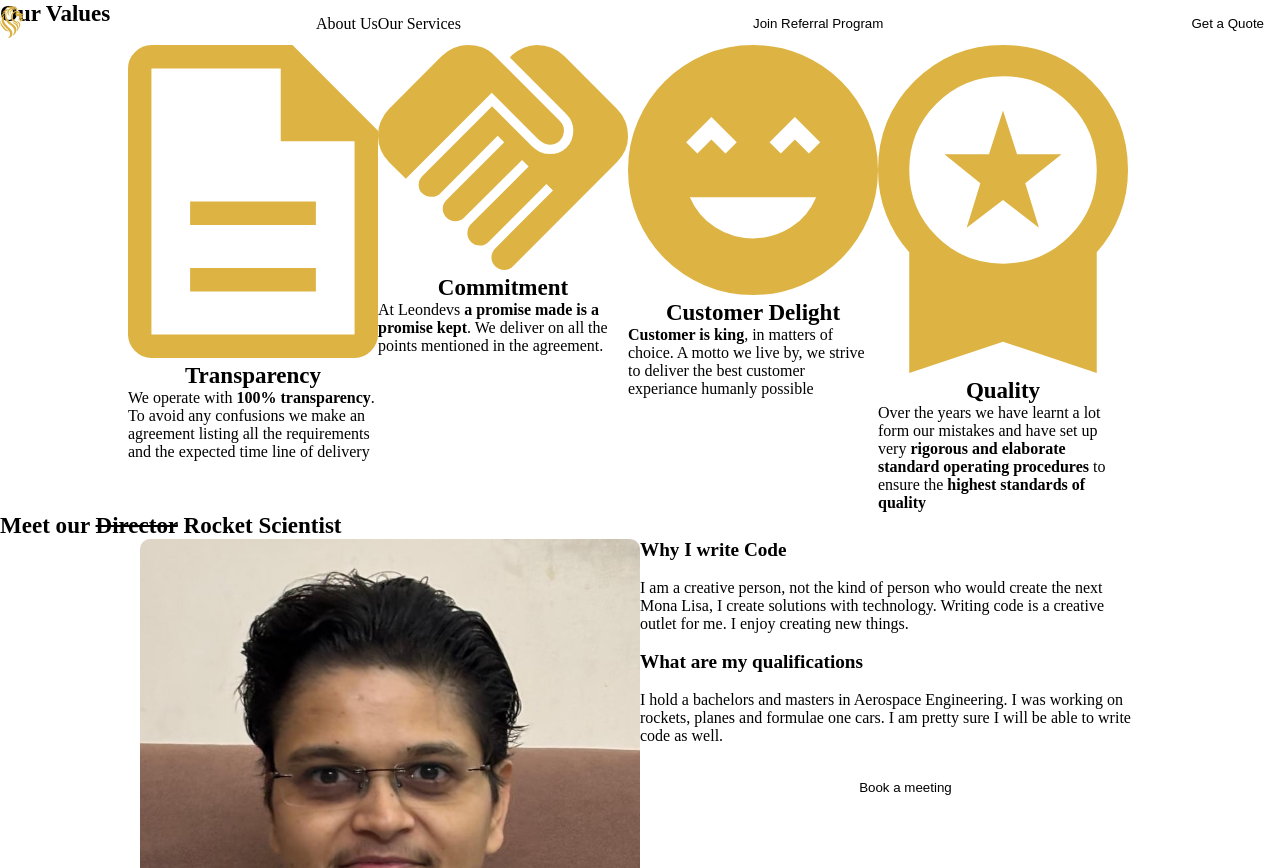
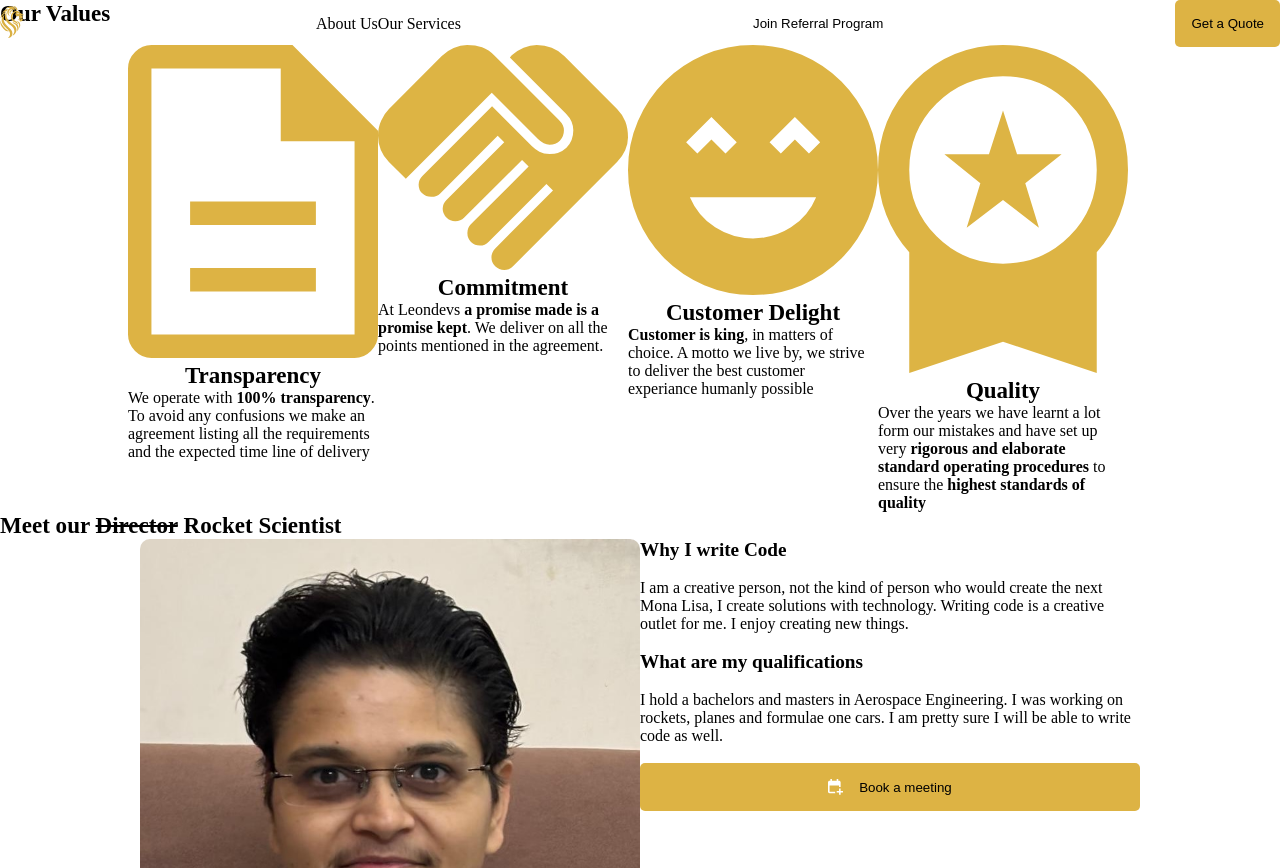
Before and after one commit to divyanshchahar/website, a Next.js app: page /aboutus in a window 1280 px wide. Shown: the top 868 px of the page. Built offline with nearby package versions, Linux system fonts and the light colour scheme; no server answers.

Commit message:
updated component added versions added click handler

```diff
--- a/src/ui/components/CTAButton.tsx
+++ b/src/ui/components/CTAButton.tsx
@@ -7,6 +7,8 @@ export type CTAButtonProps = {
   addedStyle?: string;
   buttonIcon?: StaticImageData;
   buttonIconName?: string;
+  version?: "solid" | "outline";
+  clickHandler: () => {};
 };
 
 function CTAButton({
@@ -14,14 +16,19 @@ function CTAButton({
   addedStyle,
   buttonIcon,
   buttonIconName,
+  version = "solid",
+  clickHandler,
 }: CTAButtonProps) {
   const isIconPresent =
     buttonIcon !== undefined && buttonIconName !== undefined;
 
   return (
-    <button className={`${styles.button} ${addedStyle}`}>
-      {
-        <>
+    <>
+      {version === "solid" ? (
+        <button
+          className={`${styles.button} ${styles.solid} ${addedStyle}`}
+          onClick={() => clickHandler()}
+        >
           {isIconPresent && (
             <Image
               src={buttonIcon}
@@ -30,9 +37,20 @@ function CTAButton({
             />
           )}
           {buttonText}
-        </>
-      }
-    </button>
+        </button>
+      ) : (
+        <button className={`${styles.button} ${styles.outline} ${addedStyle}`}>
+          {isIconPresent && (
+            <Image
+              src={buttonIcon}
+              alt={buttonIconName}
+              style={{ height: "1rem", width: "auto", marginRight: "1rem" }}
+            />
+          )}
+          {buttonText}
+        </button>
+      )}
+    </>
   );
 }
 
```
